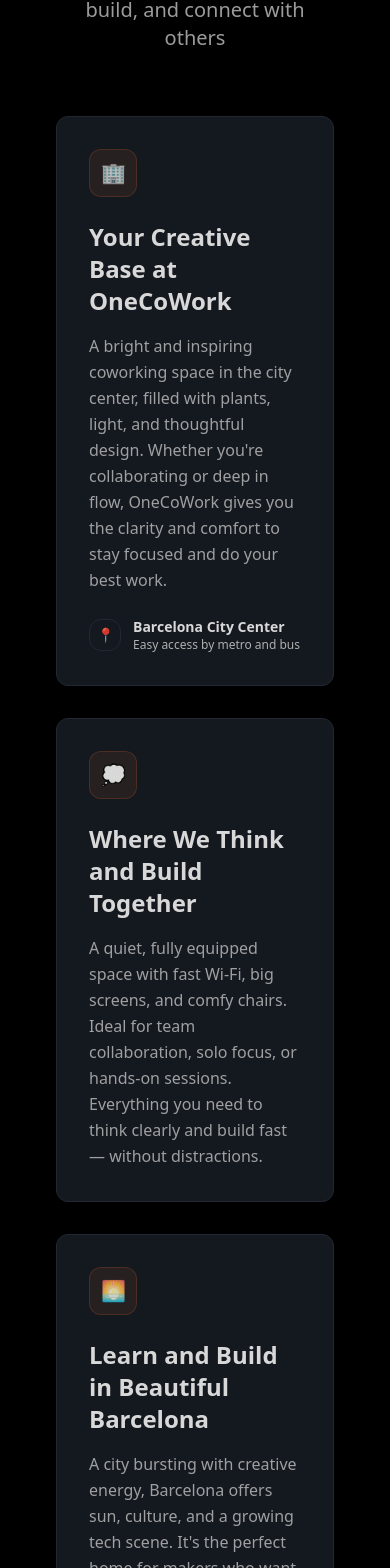
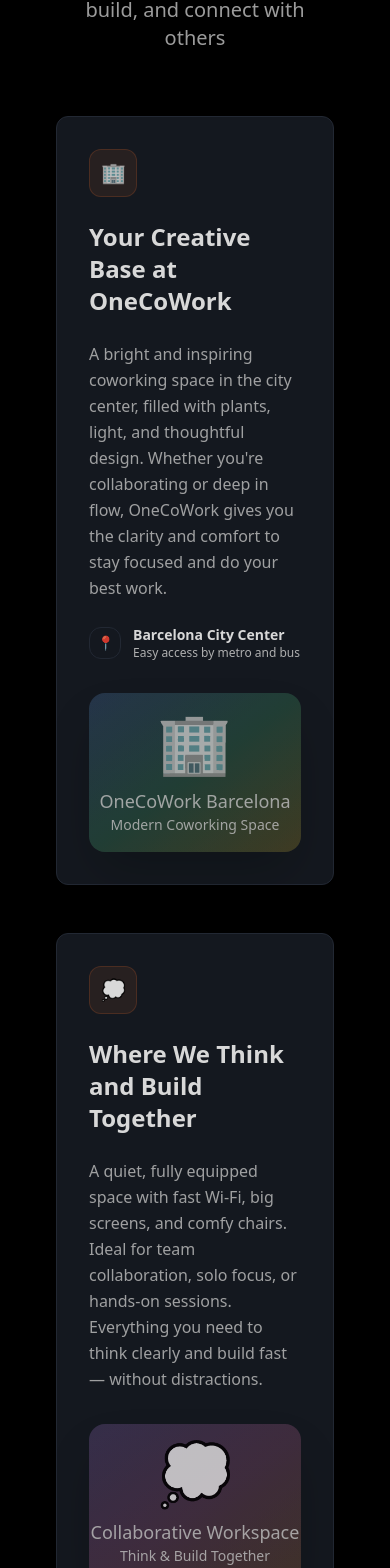
Before and after one commit to Swiss-Business-School-Barcelona/responsive-recreations, a React (Vite) app: page / in a window 390 px wide. Shown: the part 3950-5518 px from the top of the page. Built offline with nearby package versions, Linux system fonts and the light colour scheme.

Commit message:
Layout of cards changed.

```diff
--- a/src/components/LocationSection.tsx
+++ b/src/components/LocationSection.tsx
@@ -18,16 +18,19 @@ const LocationSection = () => {
         </div>
 
         {/* Location Cards */}
-        <div className="grid md:grid-cols-3 gap-8">
+        <div className="space-y-12">
           {/* Card 1: OneCoWork Space */}
           <div className="bg-card border border-border rounded-xl p-8 hover:border-brand-orange/50 transition-all duration-300 hover:shadow-[0_0_30px_-5px_hsl(var(--brand-orange)/0.2)]">
-            <div className="w-12 h-12 bg-brand-orange/10 border border-brand-orange/20 rounded-lg flex items-center justify-center mb-6">
+            <div className="grid md:grid-cols-2 gap-8 items-center">
+              {/* Content */}
+              <div className="space-y-6">
+                <div className="w-12 h-12 bg-brand-orange/10 border border-brand-orange/20 rounded-lg flex items-center justify-center">
                   <span className="text-brand-orange text-xl">🏢</span>
                 </div>
-            <h3 className="text-2xl font-bold text-foreground mb-4">
+                <h3 className="text-2xl font-bold text-foreground">
                   Your Creative Base at OneCoWork
                 </h3>
-            <p className="text-muted-foreground leading-relaxed mb-6">
+                <p className="text-muted-foreground leading-relaxed">
                   A bright and inspiring coworking space in the city center, filled with plants, light, and thoughtful design. Whether you're collaborating or deep in flow, OneCoWork gives you the clarity and comfort to stay focused and do your best work.
                 </p>
                 <div className="flex items-center space-x-3">
@@ -41,12 +44,30 @@ const LocationSection = () => {
                 </div>
               </div>
 
+              {/* Image */}
+              <div className="relative">
+                <div className="aspect-[4/3] bg-gradient-to-br from-secondary to-muted rounded-2xl overflow-hidden shadow-2xl">
+                  <div className="w-full h-full bg-gradient-to-br from-blue-400/20 via-green-400/20 to-yellow-400/20 flex items-center justify-center">
+                    <div className="text-center text-muted-foreground">
+                      <div className="text-6xl mb-4">🏢</div>
+                      <p className="text-lg font-medium">OneCoWork Barcelona</p>
+                      <p className="text-sm">Modern Coworking Space</p>
+                    </div>
+                  </div>
+                </div>
+              </div>
+            </div>
+          </div>
+
           {/* Card 2: Where We Think and Build Together */}
           <div className="bg-card border border-border rounded-xl p-8 hover:border-brand-orange/50 transition-all duration-300 hover:shadow-[0_0_30px_-5px_hsl(var(--brand-orange)/0.2)]">
-            <div className="w-12 h-12 bg-brand-orange/10 border border-brand-orange/20 rounded-lg flex items-center justify-center mb-6">
+            <div className="grid md:grid-cols-2 gap-8 items-center">
+              {/* Content */}
+              <div className="space-y-6">
+                <div className="w-12 h-12 bg-brand-orange/10 border border-brand-orange/20 rounded-lg flex items-center justify-center">
                   <span className="text-brand-orange text-xl">💭</span>
                 </div>
-            <h3 className="text-2xl font-bold text-foreground mb-4">
+                <h3 className="text-2xl font-bold text-foreground">
                   Where We Think and Build Together
                 </h3>
                 <p className="text-muted-foreground leading-relaxed">
@@ -54,17 +75,50 @@ const LocationSection = () => {
                 </p>
               </div>
 
+              {/* Image */}
+              <div className="relative">
+                <div className="aspect-[4/3] bg-gradient-to-br from-secondary to-muted rounded-2xl overflow-hidden shadow-2xl">
+                  <div className="w-full h-full bg-gradient-to-br from-purple-400/20 via-pink-400/20 to-orange-400/20 flex items-center justify-center">
+                    <div className="text-center text-muted-foreground">
+                      <div className="text-6xl mb-4">💭</div>
+                      <p className="text-lg font-medium">Collaborative Workspace</p>
+                      <p className="text-sm">Think & Build Together</p>
+                    </div>
+                  </div>
+                </div>
+              </div>
+            </div>
+          </div>
+
           {/* Card 3: Learn and Build in Beautiful Barcelona */}
           <div className="bg-card border border-border rounded-xl p-8 hover:border-brand-orange/50 transition-all duration-300 hover:shadow-[0_0_30px_-5px_hsl(var(--brand-orange)/0.2)]">
-            <div className="w-12 h-12 bg-brand-orange/10 border border-brand-orange/20 rounded-lg flex items-center justify-center mb-6">
+            <div className="grid md:grid-cols-2 gap-8 items-center">
+              {/* Content */}
+              <div className="space-y-6">
+                <div className="w-12 h-12 bg-brand-orange/10 border border-brand-orange/20 rounded-lg flex items-center justify-center">
                   <span className="text-brand-orange text-xl">🌅</span>
                 </div>
-            <h3 className="text-2xl font-bold text-foreground mb-4">
+                <h3 className="text-2xl font-bold text-foreground">
                   Learn and Build in Beautiful Barcelona
                 </h3>
                 <p className="text-muted-foreground leading-relaxed">
                   A city bursting with creative energy, Barcelona offers sun, culture, and a growing tech scene. It's the perfect home for makers who want to move fast, stay inspired, and build real solutions in a place that thrives on innovation.
                 </p>
+              </div>
+
+              {/* Image */}
+              <div className="relative">
+                <div className="aspect-[4/3] bg-gradient-to-br from-secondary to-muted rounded-2xl overflow-hidden shadow-2xl">
+                  <div className="w-full h-full bg-gradient-to-br from-yellow-400/20 via-orange-400/20 to-red-400/20 flex items-center justify-center">
+                    <div className="text-center text-muted-foreground">
+                      <div className="text-6xl mb-4">🌅</div>
+                      <p className="text-lg font-medium">Beautiful Barcelona</p>
+                      <p className="text-sm">Creative Energy & Innovation</p>
+                    </div>
+                  </div>
+                </div>
+              </div>
+            </div>
           </div>
         </div>
       </div>
```
Lines whose indentation alone changed are shown as unchanged.
